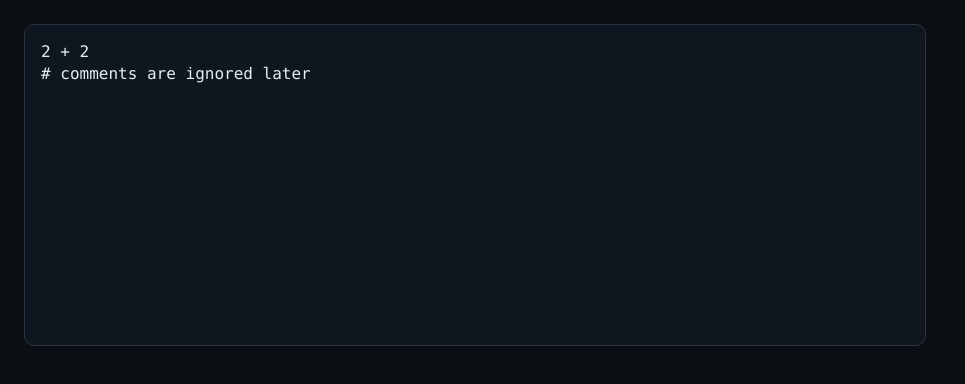
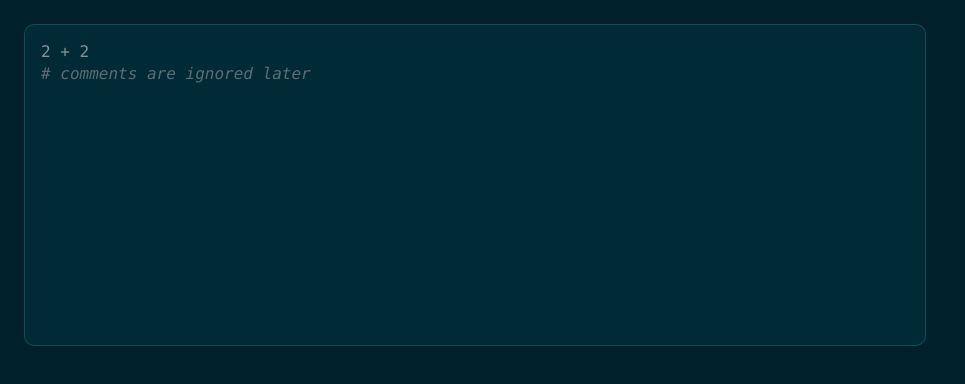
Before and after one commit to joekur/calc, a website built with Vite: page index.html in a window 1280 px wide. Shown: the whole page, without its empty margins (0-965 px from the left). Built offline with nearby package versions, Linux system fonts and the light colour scheme.

Commit message:
Add syntax highlighting for full line comments

```diff
--- /dev/null
+++ b/src/lang/ast.ts
@@ -0,0 +1,7 @@
+export type LineAst =
+  | { type: "comment"; raw: string }
+  | { type: "code"; raw: string };
+
+export type DocumentAst = {
+  lines: LineAst[];
+};
--- /dev/null
+++ b/src/lang/parse.ts
@@ -0,0 +1,13 @@
+import type { DocumentAst, LineAst } from "./ast";
+
+export function parseLine(raw: string): LineAst {
+  // For now, only support full-line comments.
+  if (raw.trimStart().startsWith("#")) return { type: "comment", raw };
+  return { type: "code", raw };
+}
+
+export function parseDocument(source: string): DocumentAst {
+  return {
+    lines: source.split("\n").map(parseLine)
+  };
+}
--- a/src/main.ts
+++ b/src/main.ts
@@ -1,5 +1,9 @@
 import './style.css'
 import { createEditor } from './ui/createEditor'
+import solarizedDark from './themes/solarized-dark.json?raw'
+import { applyVsCodeTheme } from './themes/vscodeTheme'
+
+applyVsCodeTheme(solarizedDark)
 
 const app = document.querySelector<HTMLDivElement>('#app')
 if (!app) throw new Error('Missing #app')
--- a/src/style.css
+++ b/src/style.css
@@ -1,24 +1,32 @@
 :root {
-  color-scheme: light;
+  color-scheme: dark;
   font-family: ui-monospace, SFMono-Regular, Menlo, Monaco, Consolas, "Liberation Mono",
     "Courier New", monospace;
   line-height: 1.4;
+
+  --app-page-bg: #0b0f14;
+  --app-surface-bg: #0f1620;
+  --app-text-fg: #e6edf3;
+  --app-border: #2b3440;
+  --app-caret: #e6edf3;
+  --syntax-comment-fg: #8b949e;
 }
 
 body {
   margin: 0;
   padding: 24px;
-  background: #0b0f14;
-  color: #e6edf3;
+  background: var(--app-page-bg);
+  color: var(--app-text-fg);
 }
 
 .editor {
   position: relative;
   width: min(900px, 100%);
   min-height: 320px;
-  border: 1px solid #2b3440;
+  border: 1px solid var(--app-border);
   border-radius: 10px;
-  background: #0f1620;
+  background: var(--app-surface-bg);
+  color: var(--app-text-fg);
   overflow: hidden;
 }
 
@@ -45,5 +53,10 @@ body {
   outline: none;
   resize: none;
   color: transparent;
-  caret-color: #e6edf3;
+  caret-color: var(--app-caret);
 }
+
+.tok-comment {
+  color: var(--syntax-comment-fg);
+  font-style: italic;
+}
--- /dev/null
+++ b/src/themes/vscodeTheme.ts
@@ -0,0 +1,123 @@
+type VsCodeTokenColorSetting = {
+  foreground?: string;
+  fontStyle?: string;
+};
+
+type VsCodeTokenColor = {
+  scope?: string | string[];
+  settings?: VsCodeTokenColorSetting;
+};
+
+type VsCodeTheme = {
+  type?: "dark" | "light";
+  colors?: Record<string, string>;
+  tokenColors?: VsCodeTokenColor[];
+};
+
+function stripJsonc(input: string): string {
+  let output = "";
+  let inString = false;
+  let stringQuote: '"' | "'" | null = null;
+  let escaped = false;
+
+  for (let index = 0; index < input.length; index++) {
+    const char = input[index];
+    const next = input[index + 1];
+
+    if (inString) {
+      output += char;
+      if (escaped) {
+        escaped = false;
+        continue;
+      }
+      if (char === "\\") {
+        escaped = true;
+        continue;
+      }
+      if (stringQuote && char === stringQuote) {
+        inString = false;
+        stringQuote = null;
+      }
+      continue;
+    }
+
+    if (char === '"' || char === "'") {
+      inString = true;
+      stringQuote = char;
+      output += char;
+      continue;
+    }
+
+    // Line comments
+    if (char === "/" && next === "/") {
+      while (index < input.length && input[index] !== "\n") index++;
+      output += "\n";
+      continue;
+    }
+
+    // Block comments
+    if (char === "/" && next === "*") {
+      index += 2;
+      while (index < input.length) {
+        if (input[index] === "*" && input[index + 1] === "/") {
+          index += 1;
+          break;
+        }
+        index++;
+      }
+      continue;
+    }
+
+    output += char;
+  }
+
+  return output;
+}
+
+function getFirstDefined(values: Array<string | undefined>): string | undefined {
+  return values.find((value) => typeof value === "string" && value.length > 0);
+}
+
+function findCommentTokenForeground(theme: VsCodeTheme): string | undefined {
+  const tokenColors = theme.tokenColors ?? [];
+  for (const tokenColor of tokenColors) {
+    const scopes = tokenColor.scope
+      ? Array.isArray(tokenColor.scope)
+        ? tokenColor.scope
+        : [tokenColor.scope]
+      : [];
+    if (!scopes.includes("comment")) continue;
+    const foreground = tokenColor.settings?.foreground;
+    if (foreground) return foreground;
+  }
+  return undefined;
+}
+
+export function applyVsCodeTheme(themeJsonc: string, root: HTMLElement = document.documentElement) {
+  const parsed = JSON.parse(stripJsonc(themeJsonc)) as VsCodeTheme;
+  const colors = parsed.colors ?? {};
+
+  const pageBg = getFirstDefined([
+    colors["terminal.background"],
+    colors["editorWidget.background"],
+    colors["sideBar.background"],
+    colors["editor.background"]
+  ]);
+  const surfaceBg = getFirstDefined([colors["editor.background"], pageBg]);
+  const textFg = getFirstDefined([colors["editor.foreground"], colors["input.foreground"]]);
+  const border = getFirstDefined([
+    colors["panel.border"],
+    colors["sideBar.border"],
+    colors["focusBorder"],
+    colors["editorGroup.border"]
+  ]);
+  const caret = getFirstDefined([colors["editorCursor.foreground"], textFg]);
+  const commentFg = getFirstDefined([findCommentTokenForeground(parsed), textFg]);
+
+  if (pageBg) root.style.setProperty("--app-page-bg", pageBg);
+  if (surfaceBg) root.style.setProperty("--app-surface-bg", surfaceBg);
+  if (textFg) root.style.setProperty("--app-text-fg", textFg);
+  if (border) root.style.setProperty("--app-border", border);
+  if (caret) root.style.setProperty("--app-caret", caret);
+  if (commentFg) root.style.setProperty("--syntax-comment-fg", commentFg);
+}
--- a/src/ui/createEditor.ts
+++ b/src/ui/createEditor.ts
@@ -1,12 +1,32 @@
+import { parseDocument } from "../lang/parse";
+
 type CreateEditorOptions = {
   initialValue?: string;
   autofocus?: boolean;
 };
 
-function toMirrorText(value: string): string {
-  if (value === "") return "\u200b";
-  if (value.endsWith("\n")) return `${value}\u200b`;
-  return value;
+function renderMirror(mirror: HTMLElement, value: string) {
+  mirror.replaceChildren();
+
+  const fragment = document.createDocumentFragment();
+  const documentAst = parseDocument(value);
+
+  for (let index = 0; index < documentAst.lines.length; index++) {
+    const line = documentAst.lines[index];
+
+    const span = document.createElement("span");
+    if (line.type === "comment") span.className = "tok-comment";
+    span.textContent = line.raw;
+
+    fragment.append(span);
+    if (index < documentAst.lines.length - 1) {
+      fragment.append(document.createTextNode("\n"));
+    }
+  }
+
+  // Preserve final newline height / caret behavior.
+  fragment.append(document.createTextNode("\u200b"));
+  mirror.append(fragment);
 }
 
 export function createEditor(options: CreateEditorOptions = {}): HTMLElement {
@@ -27,7 +47,7 @@ export function createEditor(options: CreateEditorOptions = {}): HTMLElement {
   input.setAttribute("aria-label", "Editor");
 
   const sync = () => {
-    mirror.textContent = toMirrorText(input.value);
+    renderMirror(mirror, input.value);
   };
 
   input.addEventListener("input", sync);
```
Also changed, not shown: AGENTS.md (+16 -12 lines), src/ui/createEditor.test.ts (+18 -0 lines), 1 other file.
